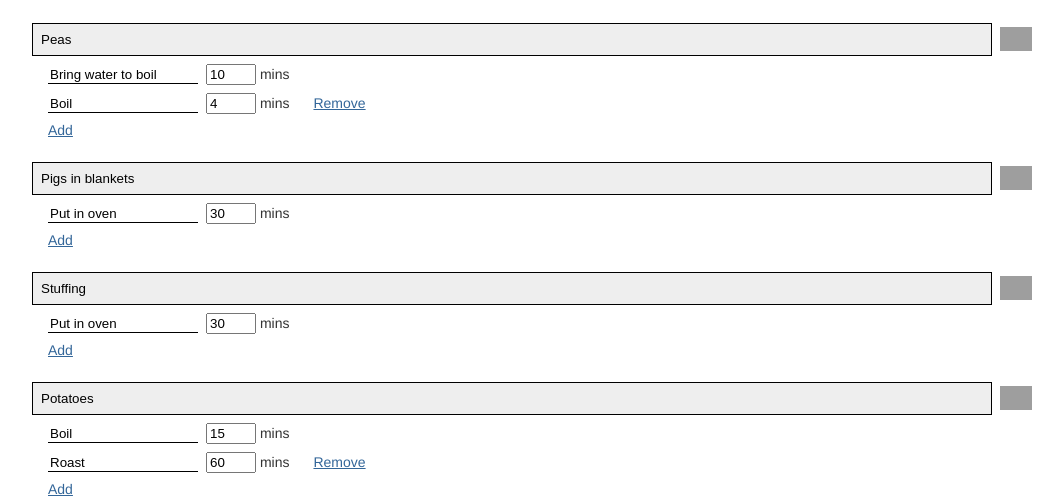
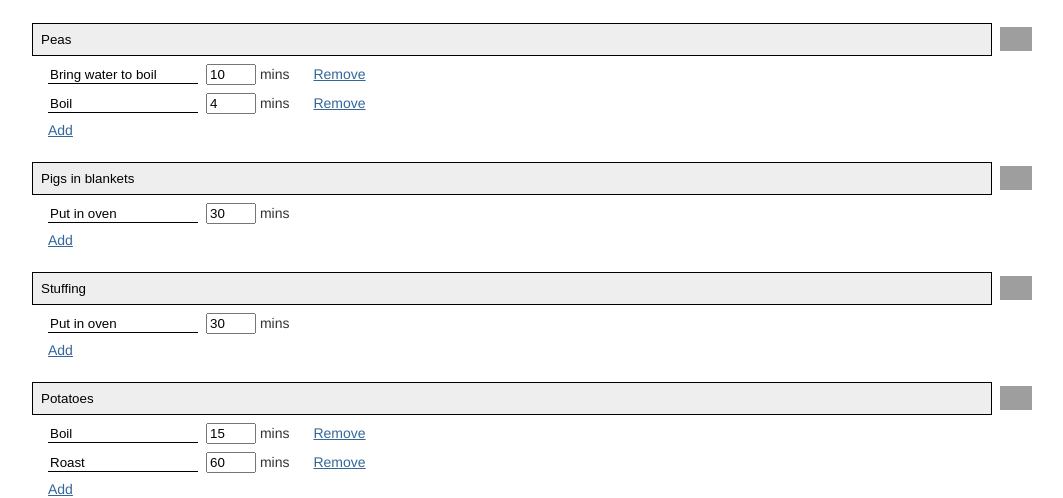
Before and after one commit to burt202/timer, a React app: page / in a window 1280 px wide. Shown: the part 267-765 px from the top of the page, without its empty margins (108-1171 px from the left). Built offline with nearby package versions, Linux system fonts and the light colour scheme; grey boxes are pictures that could not be loaded.

Commit message:
Add autofocus on newly added elements

```diff
--- a/package.json
+++ b/package.json
@@ -19,6 +19,7 @@
     "@types/ramda": "^0.28.20",
     "@types/react": "^18.0.26",
     "@types/react-dom": "^18.0.10",
+    "@types/uuid": "^9.0.0",
     "@typescript-eslint/eslint-plugin": "^5.46.1",
     "@typescript-eslint/parser": "^5.46.1",
     "chai": "^4.3.7",
@@ -47,6 +48,7 @@
     "moment": "^2.29.4",
     "ramda": "^0.28.0",
     "react": "^18.2.0",
-    "react-dom": "^18.2.0"
+    "react-dom": "^18.2.0",
+    "uuid": "^9.0.0"
   }
 }
--- a/src/js/items.tsx
+++ b/src/js/items.tsx
@@ -1,5 +1,7 @@
 import * as R from "ramda"
 import * as React from "react"
+import {useEffect, useRef} from "react"
+import * as uuid from "uuid"
 
 import {Item} from "./main"
 
@@ -11,6 +13,18 @@ interface Props {
 }
 
 export default function Items(props: Props) {
+  const lastInputAddedRef = useRef<string | null>(null)
+
+  useEffect(() => {
+    if (lastInputAddedRef.current) {
+      const el = document.querySelector(
+        `[data-id="${lastInputAddedRef.current}"]`,
+      )
+
+      if (el) (el as HTMLElement).focus()
+    }
+  }, [lastInputAddedRef.current])
+
   const updateItem = (index: number, item: Item) => {
     const updated = R.update(index, item, props.items)
     props.onItemsChange(updated)
@@ -36,7 +50,13 @@ export default function Items(props: Props) {
                 color: "#336699",
               }}
               onClick={() => {
-                const cleared = [{name: "", stages: [{name: "", duration: 1}]}]
+                const cleared = [
+                  {
+                    id: uuid.v4(),
+                    name: "",
+                    stages: [{id: uuid.v4(), name: "", duration: 1}],
+                  },
+                ]
                 props.onItemsChange(cleared)
               }}
             >
@@ -50,6 +70,7 @@ export default function Items(props: Props) {
           <div key={i} style={{marginBottom: 24}}>
             <div style={{display: "flex", alignItems: "center"}}>
               <input
+                data-id={item.id}
                 placeholder="Item name"
                 value={item.name}
                 style={{
@@ -77,6 +98,7 @@ export default function Items(props: Props) {
                 return (
                   <div key={`${i}${j}`} style={{marginTop: 8}}>
                     <input
+                      data-id={s.id}
                       placeholder="Stage name"
                       value={s.name}
                       style={{
@@ -115,7 +137,7 @@ export default function Items(props: Props) {
                       }}
                     />{" "}
                     mins
-                    {j > 0 && (
+                    {item.stages.length > 1 && (
                       <a
                         style={{
                           marginLeft: 24,
@@ -143,7 +165,9 @@ export default function Items(props: Props) {
                   color: "#336699",
                 }}
                 onClick={() => {
-                  const stages = [...item.stages, {name: "", duration: 1}]
+                  const id = uuid.v4()
+                  const stages = [...item.stages, {id, name: "", duration: 1}]
+                  lastInputAddedRef.current = id
                   updateItem(i, {...item, stages})
                 }}
               >
@@ -162,10 +186,16 @@ export default function Items(props: Props) {
             cursor: "pointer",
           }}
           onClick={() => {
+            const id = uuid.v4()
             const updated = [
               ...props.items,
-              {name: "", stages: [{name: "", duration: 1}]},
+              {
+                id,
+                name: "",
+                stages: [{id: uuid.v4(), name: "", duration: 1}],
+              },
             ]
+            lastInputAddedRef.current = id
             props.onItemsChange(updated)
           }}
         >
--- a/src/js/main.tsx
+++ b/src/js/main.tsx
@@ -1,46 +1,76 @@
 import * as moment from "moment"
 import * as React from "react"
 import {useState} from "react"
+import * as uuid from "uuid"
 
 import Items from "./items"
 import Timer from "./timer"
 
 export interface Stage {
+  id: string
   name: string
   duration: number
 }
 
 export interface Item {
+  id: string
   name: string
   stages: Array<Stage>
 }
 
 const defaultItems = [
-  {name: "Carrots", stages: [{name: "Boil", duration: 20}]},
-  {name: "Brocolli", stages: [{name: "Boil", duration: 5}]},
   {
+    id: uuid.v4(),
+    name: "Carrots",
+    stages: [{id: uuid.v4(), name: "Boil", duration: 20}],
+  },
+  {
+    id: uuid.v4(),
+    name: "Brocolli",
+    stages: [{id: uuid.v4(), name: "Boil", duration: 5}],
+  },
+  {
+    id: uuid.v4(),
     name: "Peas",
     stages: [
-      {name: "Bring water to boil", duration: 10},
-      {name: "Boil", duration: 4},
+      {id: uuid.v4(), name: "Bring water to boil", duration: 10},
+      {id: uuid.v4(), name: "Boil", duration: 4},
     ],
   },
-  {name: "Pigs in blankets", stages: [{name: "Put in oven", duration: 30}]},
-  {name: "Stuffing", stages: [{name: "Put in oven", duration: 30}]},
   {
+    id: uuid.v4(),
+    name: "Pigs in blankets",
+    stages: [{id: uuid.v4(), name: "Put in oven", duration: 30}],
+  },
+  {
+    id: uuid.v4(),
+    name: "Stuffing",
+    stages: [{id: uuid.v4(), name: "Put in oven", duration: 30}],
+  },
+  {
+    id: uuid.v4(),
     name: "Potatoes",
     stages: [
-      {name: "Boil", duration: 15},
-      {name: "Roast", duration: 60},
+      {id: uuid.v4(), name: "Boil", duration: 15},
+      {id: uuid.v4(), name: "Roast", duration: 60},
     ],
   },
-  {name: "Plates", stages: [{name: "Put in oven", duration: 20}]},
-  {name: "Yorkshires", stages: [{name: "Put in oven", duration: 5}]},
   {
+    id: uuid.v4(),
+    name: "Plates",
+    stages: [{id: uuid.v4(), name: "Put in oven", duration: 20}],
+  },
+  {
+    id: uuid.v4(),
+    name: "Yorkshires",
+    stages: [{id: uuid.v4(), name: "Put in oven", duration: 5}],
+  },
+  {
+    id: uuid.v4(),
     name: "Beef",
     stages: [
-      {name: "Roast", duration: 43},
-      {name: "Rest", duration: 15},
+      {id: uuid.v4(), name: "Roast", duration: 43},
+      {id: uuid.v4(), name: "Rest", duration: 15},
     ],
   },
 ] as Array<Item>
```
Also changed, not shown: 1 other file (tests, documents, lock files or other folders).
